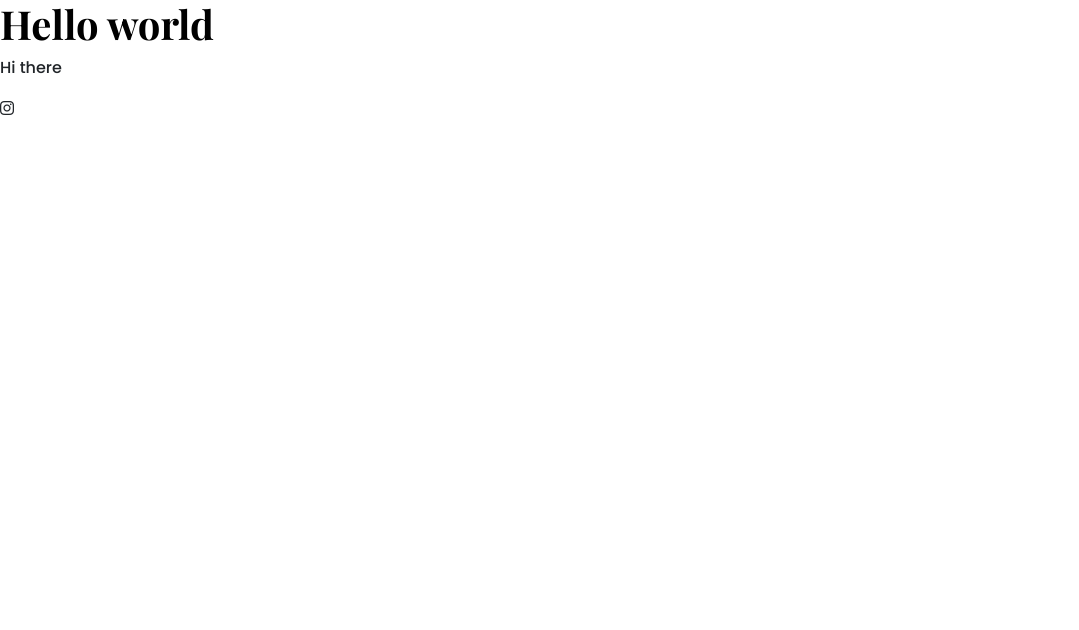
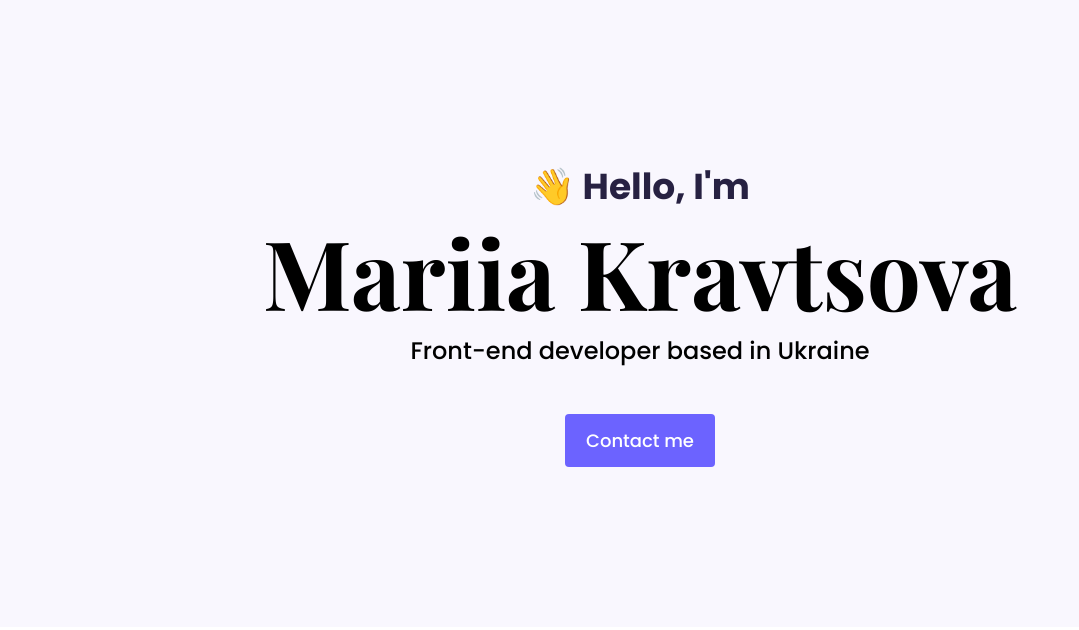
Before and after one commit to Mariia-Kravtsova/portfolio-project-kravtsova, a plain HTML site: page index.html in a window 1280 px wide. Shown: the whole page, without its empty margins (0-1079 px from the left). Drawn offline with nearby package versions, Linux system fonts and the light colour scheme; a web font is replaced by a local one.

Commit message:
Introduced changes to html and css in terms of their design

```diff
--- a/index.html
+++ b/index.html
@@ -39,8 +39,11 @@
     <link rel="stylesheet" href="styles/portfolio.css" />
   </head>
   <body>
-    <h1>Hello world</h1>
-    <p>Hi there</p>
-    <i class="fa-brands fa-instagram"></i>
+    <div class="hero">
+      <p>👋 Hello, I'm</p>
+      <h1>Mariia Kravtsova</h1>
+      <h2 class="mb-5">Front-end developer based in Ukraine</h2>
+      <div><a href="#" class="btn btn-branding">Contact me</a></div>
+    </div>
   </body>
 </html>
--- a/styles/portfolio.css
+++ b/styles/portfolio.css
@@ -1,11 +1,54 @@
 
-h1 {
+:root {
+    --branding-color: #6c63ff;
+    --secondary-color: #F9F7FE;
+    --heading-font-family:"Playfair Display",
+        serif;
+ --deafault-font-family:"Poppins",
+            sans-serif;
+
+}
+
+body {
+    font-family: var(--deafault-font-family);
+}
+
+h1, h2,h3,h4,h5,h6 {
 color: black;
-font-family: "Playfair Display", serif;
+font-family: var(--heading-font-family);
 font-weight: bold;
 }
 
+h1 {
+    font-size: 96px;
+}
+
 p {
-    font-family:  "Poppins", sans-serif;
 font-weight: normal;
 }
+.hero {
+    background-color: var(--secondary-color);
+    text-align: center;
+    padding: 160px 20px;
+}
+.hero p {
+
+    font-size: 36px;
+    font-weight: bold;
+    margin: 0;
+    color: #272142;
+}
+.hero h2 {
+font-family: var(--deafault-font-family);
+font-weight: normal;
+font-size: 24px;
+}
+
+.btn-branding {
+    background: var(--branding-color);
+    border-radius: 4px;
+    color: white;
+    font-size: 18px;
+    line-height: 27px;
+    padding: 12px 20px;
+}
```
